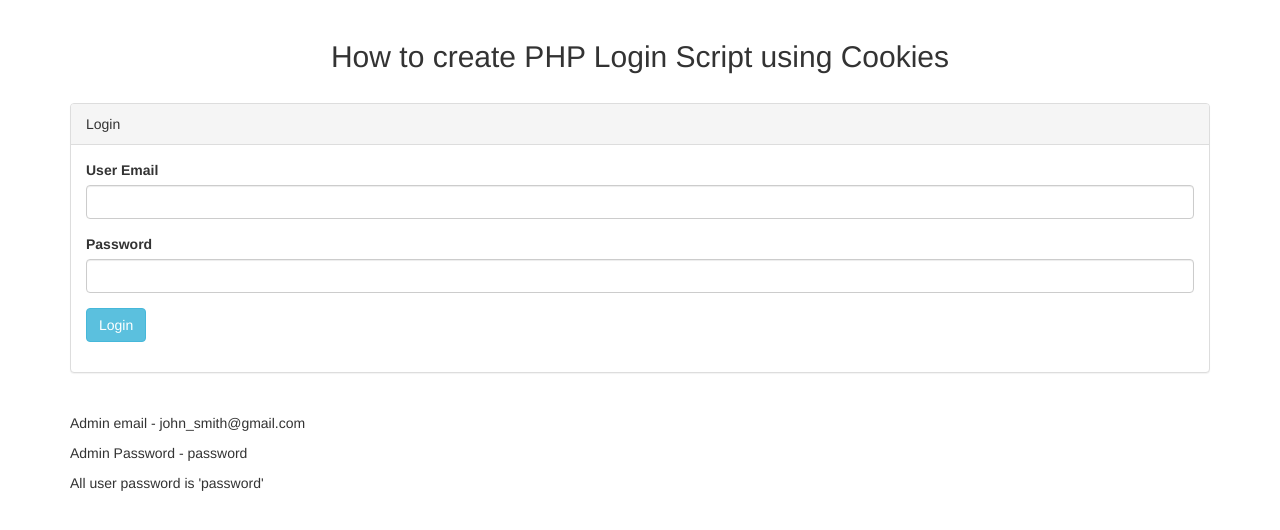
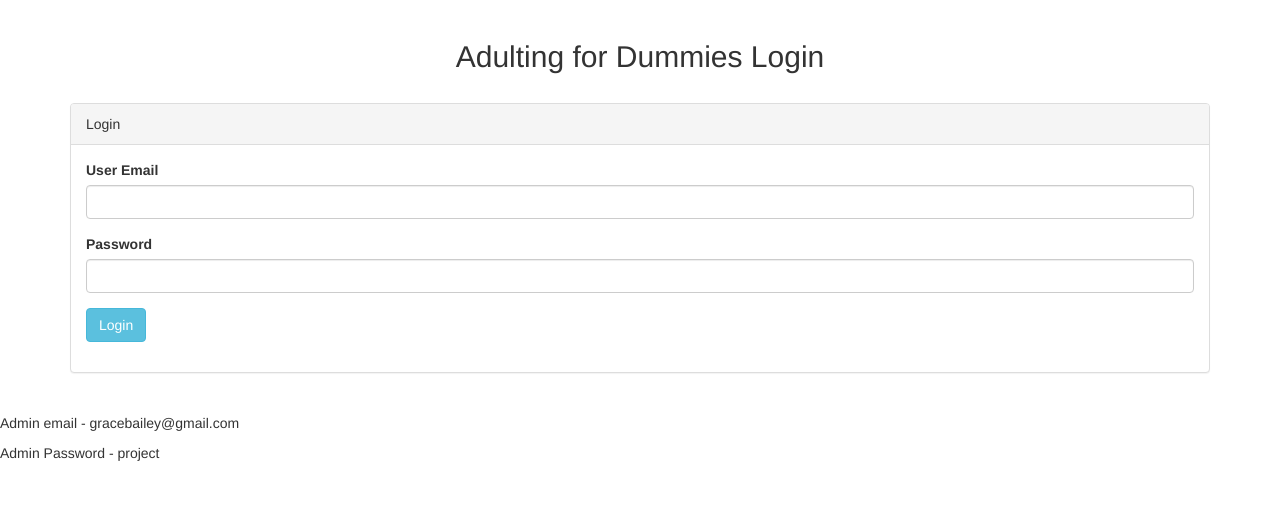
Before and after one commit to baileyga/project2, a PHP site: page /php/login.php in a window 1280 px wide. Shown: the top 530 px of the page. Run offline with PHP 8.4, Linux system fonts and the light colour scheme; some libraries are stand-ins or nearby versions.

Commit message:
update php files

```diff
--- a/php/index.php
+++ b/php/index.php
@@ -10,7 +10,7 @@ if(!isset($_COOKIE["type"]))
 <!DOCTYPE html>
 <html>
  <head>
-  <title>How to create PHP Login Script using Cookies</title>
+  <title>Adulting for Dummies</title>
   <script src="https://ajax.googleapis.com/ajax/libs/jquery/3.1.0/jquery.min.js"></script>
   <link rel="stylesheet" href="https://maxcdn.bootstrapcdn.com/bootstrap/3.3.6/css/bootstrap.min.css" />
   <script src="https://maxcdn.bootstrapcdn.com/bootstrap/3.3.7/js/bootstrap.min.js"></script>
@@ -18,7 +18,7 @@ if(!isset($_COOKIE["type"]))
  <body>
   <br />
   <div class="container">
-   <h2 align="center">How to create PHP Login Script using Cookies</h2>
+   <h2 align="center">Adulting for Dummies Login</h2>
    <br />
    <div align="right">
     <a href="logout.php">Logout</a>
--- a/php/login.php
+++ b/php/login.php
@@ -66,7 +66,7 @@ if(isset($_POST["login"]))
  <body>
   <br />
   <div class="container">
-   <h2 align="center">How to create PHP Login Script using Cookies</h2>
+   <h2 align="center">Adulting for Dummies Login</h2>
    <br />
    <div class="panel panel-default">
 
@@ -89,9 +89,8 @@ if(isset($_POST["login"]))
     </div>
    </div>
    <br />
-   <p>Admin email - john_smith@gmail.com</p>
-   <p>Admin Password - password</p>
-   <p>All user password is 'password'</p>
   </div>
+  <p>Admin email - gracebailey@gmail.com</p>
+   <p>Admin Password - project</p>
  </body>
 </html>
```
